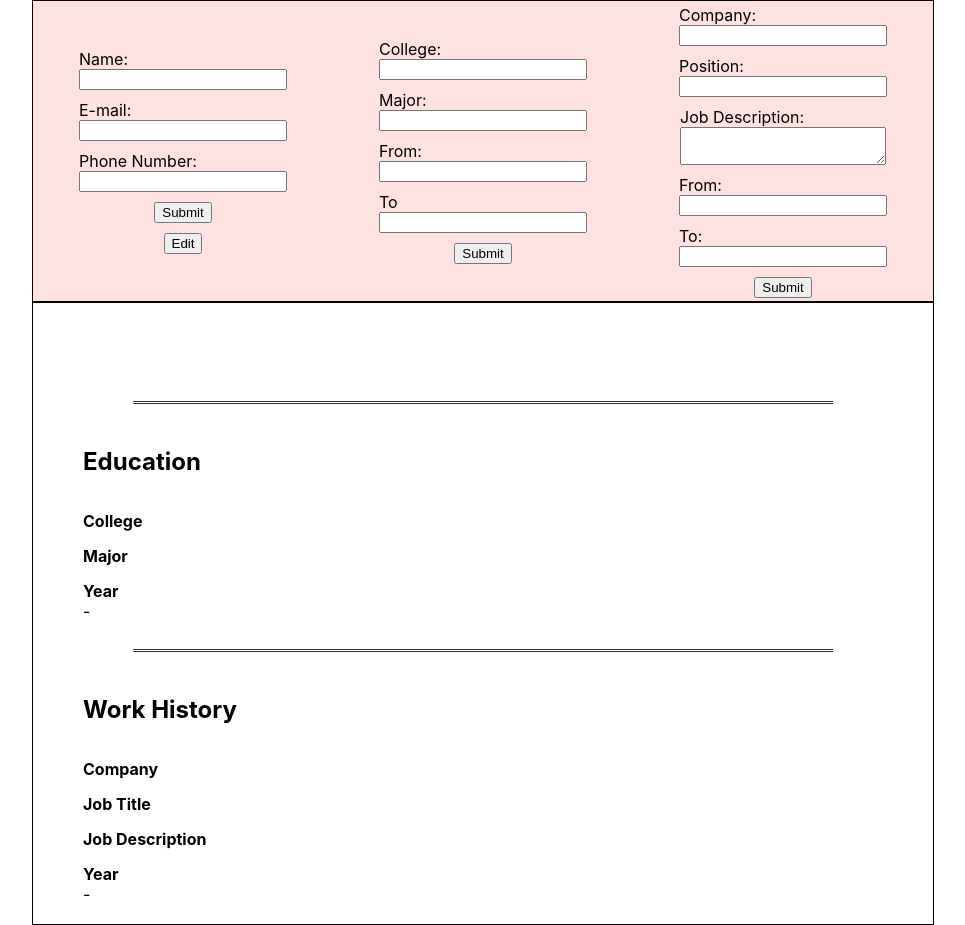
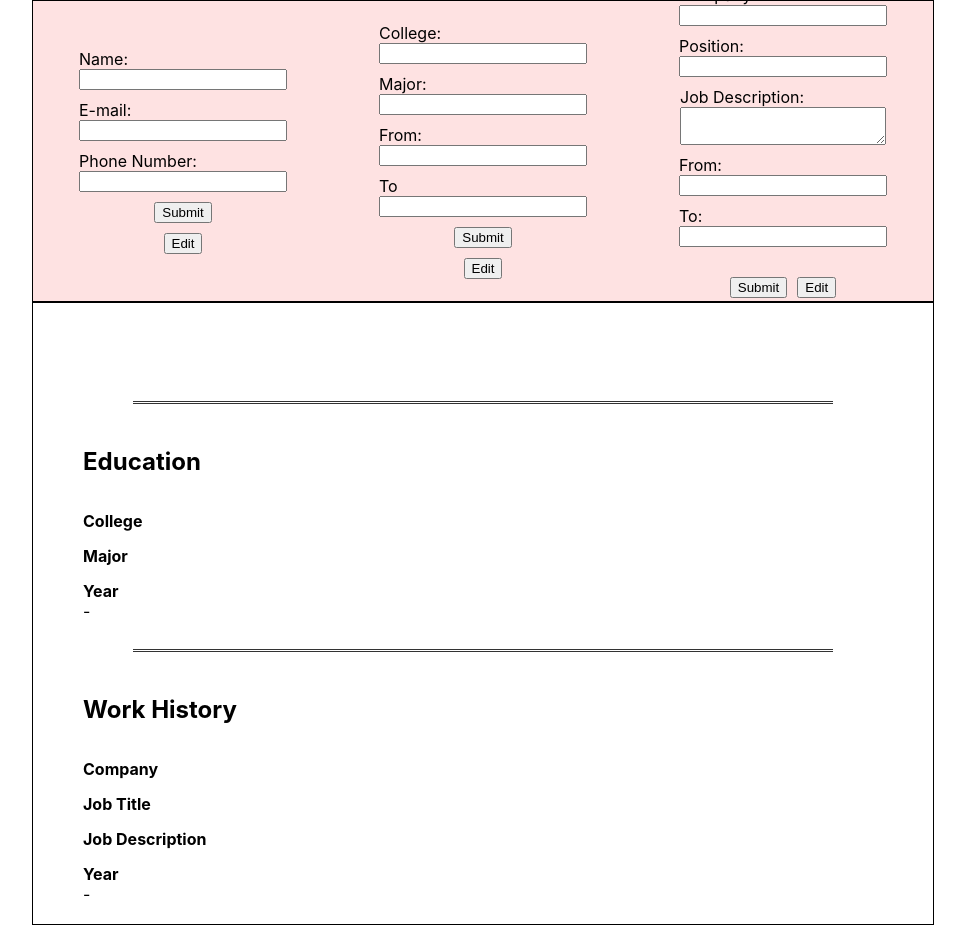
Before and after one commit to NersesArslan/cv-app, a React (Create React App) app: page / in a window 1280 px wide. Shown: the whole page, without its empty margins (157-1122 px from the left). Built offline with nearby package versions, Linux system fonts and the light colour scheme.

Commit message:
added edit button to all forms. Consider improving design for portfolio

```diff
--- a/src/App.js
+++ b/src/App.js
@@ -126,6 +126,18 @@ class App extends Component {
     });
   };
 
+  onSubmitForm = (e) => {
+    e.preventDefault();
+    this.setState({
+      nameValue: this.state.nameValue.concat(this.state.name.text),
+      name: { text: "" },
+      emailValue: this.state.emailValue.concat(this.state.email.text),
+      email: { text: "" },
+      phoneValue: this.state.phoneValue.concat(this.state.phone.number),
+      phone: { number: "" },
+    });
+  };
+
   editButton = (e) => {
     e.preventDefault();
     this.setState({
@@ -135,18 +147,6 @@ class App extends Component {
       emailValue: [],
       phone: { number: this.state.phoneValue },
       phoneValue: [],
-    });
-  };
-
-  onSubmitForm = (e) => {
-    e.preventDefault();
-    this.setState({
-      nameValue: this.state.nameValue.concat(this.state.name.text),
-      name: { text: "" },
-      emailValue: this.state.emailValue.concat(this.state.email.text),
-      email: { text: "" },
-      phoneValue: this.state.phoneValue.concat(this.state.phone.number),
-      phone: { number: "" },
     });
   };
 
@@ -164,6 +164,20 @@ class App extends Component {
     });
   };
 
+  editEducationButton = (e) => {
+    e.preventDefault();
+    this.setState({
+      college: { text: this.state.collegeValue },
+      collegeValue: [],
+      major: { text: this.state.majorValue },
+      majorValue: [],
+      from: { text: this.state.fromValue },
+      fromValue: [],
+      to: { text: this.state.toValue },
+      toValue: [],
+    });
+  };
+
   onSubmitWork = (e) => {
     e.preventDefault();
     this.setState({
@@ -177,6 +191,22 @@ class App extends Component {
       workFrom: { text: "" },
       workToValue: this.state.workToValue.concat(this.state.workTo.text),
       workTo: { text: "" },
+    });
+  };
+
+  editWorkButton = (e) => {
+    e.preventDefault();
+    this.setState({
+      company: { text: this.state.companyValue },
+      companyValue: [],
+      position: { text: this.state.positionValue },
+      positionValue: [],
+      task: { text: this.state.taskValue },
+      taskValue: [],
+      workFrom: { text: this.state.workFromValue },
+      workFromValue: [],
+      workTo: { text: this.state.workToValue },
+      workToValue: [],
     });
   };
 
@@ -232,6 +262,7 @@ class App extends Component {
             toValue={to.text}
             buttonValue={"Submit"}
             onSubmit={this.onSubmitEdu}
+            onClick={this.editEducationButton}
           />
           <Work
             onChange={this.handleCompany}
@@ -246,6 +277,7 @@ class App extends Component {
             toDateValue={workTo.text}
             buttonValue={"Submit"}
             onSubmit={this.onSubmitWork}
+            onClick={this.editWorkButton}
           />
         </div>
         <CV
--- a/src/components/CV.js
+++ b/src/components/CV.js
@@ -1,8 +1,6 @@
 import React, { Component } from "react";
 import Line from "./Line";
-import "../styles/general.css";
-import "../styles/education.css";
-import "../styles/work.css";
+import "../styles/CV.css";
 export default class CV extends Component {
   constructor(props) {
     super(props);
--- a/src/components/Education.js
+++ b/src/components/Education.js
@@ -6,6 +6,7 @@ export default class Education extends Component {
   }
 
   render() {
+    const { onClick } = this.props;
     return (
       <div>
         <form onSubmit={this.props.onSubmit}>
@@ -46,6 +47,7 @@ export default class Education extends Component {
           <button type="submit" value={this.props.buttonValue}>
             Submit
           </button>
+          <button onClick={onClick}>Edit</button>
         </form>
       </div>
     );
--- a/src/components/Work.js
+++ b/src/components/Work.js
@@ -6,6 +6,7 @@ export default class Work extends Component {
   }
 
   render() {
+    const { onClick } = this.props;
     return (
       <div>
         <form onSubmit={this.props.onSubmit}>
@@ -50,9 +51,12 @@ export default class Work extends Component {
             />
           </div>
 
-          <button type="submit" value={this.props.buttonValue}>
-            Submit
-          </button>
+          <div className="buttons">
+            <button type="submit" value={this.props.buttonValue}>
+              Submit
+            </button>
+            <button onClick={onClick}>Edit</button>
+          </div>
         </form>
       </div>
     );
--- a/src/styles/general.css
+++ b/src/styles/CV.css
@@ -1,3 +1,19 @@
+.Education {
+  padding: 10px 50px 20px;
+  gap: 15px;
+  display: flex;
+  flex-direction: column;
+}
+
+.college > *,
+.major > *,
+.date > *,
+.company > *,
+.job > *,
+.job-description > * {
+  margin: 0;
+}
+
 .CV-Template {
   display: flex;
   flex-direction: column;
@@ -33,3 +49,10 @@ hr {
   height: 5px;
   width: 700px;
 }
+
+.Work {
+  padding: 10px 50px 20px;
+  gap: 15px;
+  display: flex;
+  flex-direction: column;
+}
--- a/src/styles/education.css
+++ /dev/null
@@ -1,15 +0,0 @@
-.Education {
-  padding: 10px 50px 20px;
-  gap: 15px;
-  display: flex;
-  flex-direction: column;
-}
-
-.college > *,
-.major > *,
-.date > *,
-.company > *,
-.job > *,
-.job-description > * {
-  margin: 0;
-}
--- a/src/styles/work.css
+++ /dev/null
@@ -1,6 +0,0 @@
-.Work {
-  padding: 10px 50px 20px;
-  gap: 15px;
-  display: flex;
-  flex-direction: column;
-}
```
